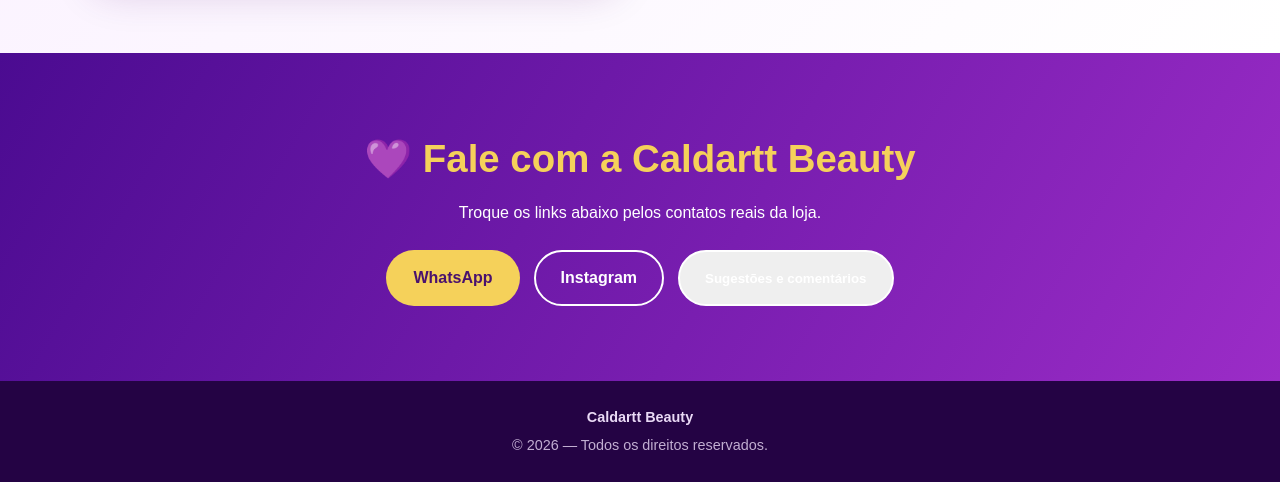
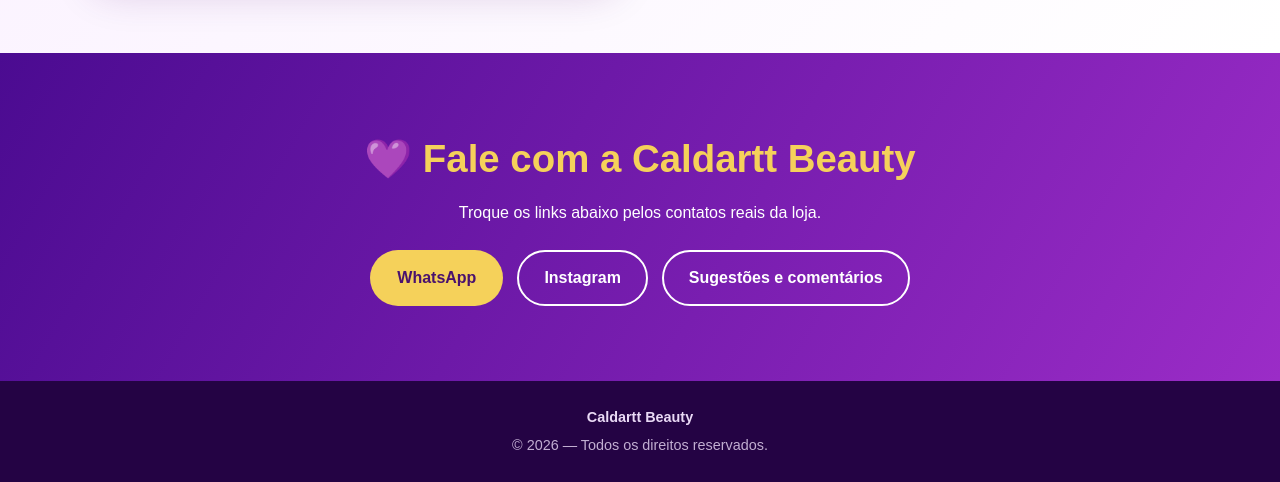
Before and after one commit to eduardocaldarttdelima-dotcom/caldartt-beauty, a plain HTML site: page index.html in a window 1280 px wide. Shown: the part 3578-4060 px from the top of the page. Drawn offline with Linux system fonts and the light colour scheme; a script that the page names is missing.

Commit message:
Fix suggestions button colors

```diff
--- a/index.html
+++ b/index.html
@@ -55,7 +55,8 @@
       text-decoration:none; font-weight:800; transition:.2s; border:2px solid transparent;
     }
     .btn-gold { background:var(--gold); color:#4a126e; }
-    .btn-outline { color:white; border-color:white; }
+    .btn-outline { color:white; border-color:white; background:transparent; }
+    .buttons button.btn { font-family:inherit; font-size:inherit; cursor:pointer; }
     .btn:hover { transform:translateY(-2px); filter:brightness(1.05); }
     .feedback-dialog { width:min(92vw,520px); margin:auto; border:0; border-radius:22px; padding:30px; color:var(--text); box-shadow:0 20px 60px rgba(22,0,38,.35); }
     .feedback-dialog[open] { max-height:90vh; overflow:auto; }
```
